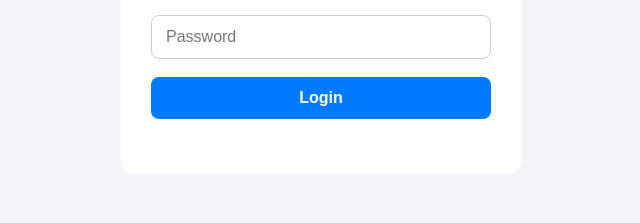
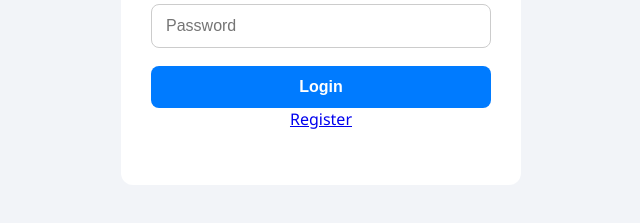
Before and after one commit to patricknambajimana/group5-blog-project, a website: page src/pages/Login.html in a window 1280 px wide. Shown: the part 395-618 px from the top of the page, without its empty margins (319-959 px from the left). Drawn offline with Linux system fonts and the light colour scheme.

Commit message:
final comitt

```diff
--- a/src/pages/Login.html
+++ b/src/pages/Login.html
@@ -21,6 +21,9 @@
           required
         />
         <button type="submit">Login</button>
+        <div>
+          <a href="registration.html">Register</a>
+        </div>
         <p id="login-msg"></p>
       </form>
     </div>
```
